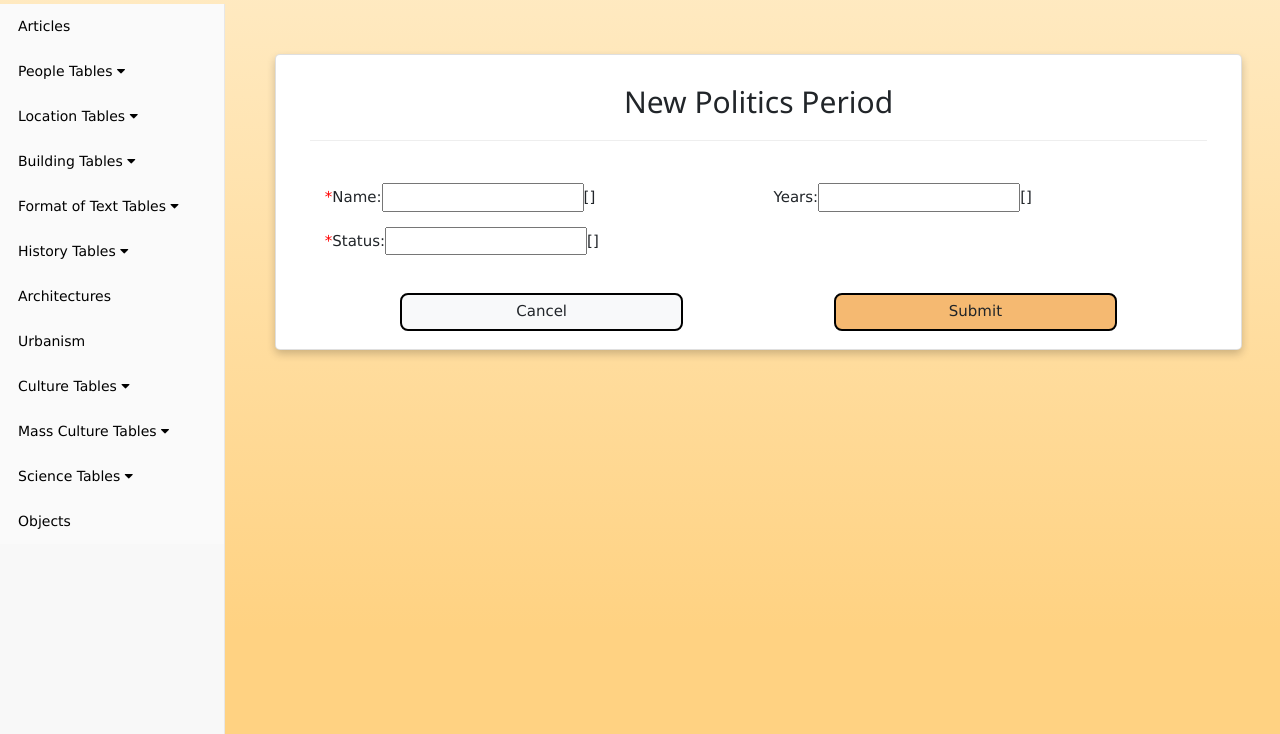
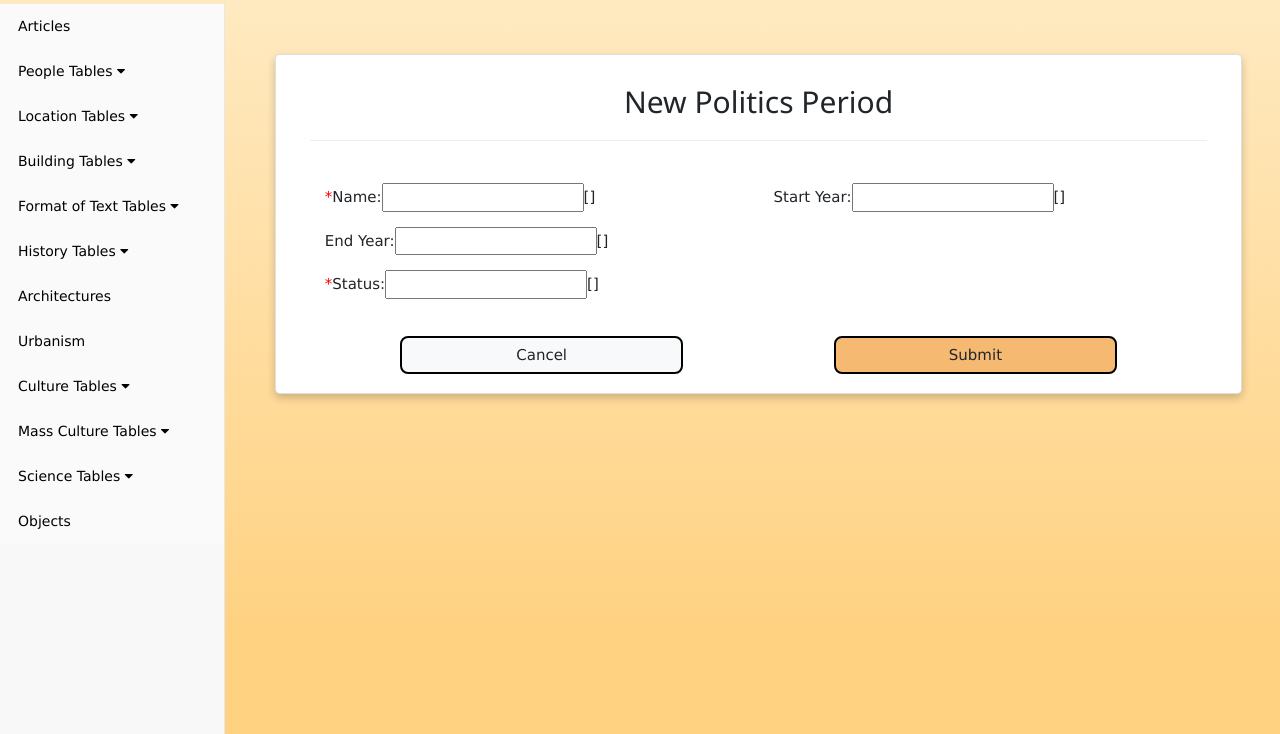
Before and after one commit to pragya96/ramon, a Django app: template templates/new/new-politics-periods.html in a window 1280 px wide. Shown: the part 66-800 px from the top of the page. Run offline with Django 3.2, Linux system fonts and the light colour scheme; the template is opened without the code that fills it, so the values that code supplies are empty, except form fields; tables that the repository leaves empty hold one stand-in row (values such as "Sample post"); form fields are guessed from the names that the template uses; some libraries are stand-ins or nearby versions; some web fonts are replaced.

Commit message:
edited year field in historical and politics period tables

```diff
--- a/templates/new/new-politics-periods.html
+++ b/templates/new/new-politics-periods.html
@@ -37,9 +37,16 @@ Ramón | New Politics Period
                                 </div>
                                 <div class="col-6">
                                     <div class="form-group form-inline">
-                                        <label class="label" for="{{ form.years.id_for_label }}">Years:</label>
-                                        {{ form.years }}
-                                        {{ form.years.errors }}
+                                        <label class="label" for="{{ form.start_year.id_for_label }}">Start Year:</label>
+                                        {{ form.start_year }}
+                                        {{ form.start_year.errors }}
+                                    </div>
+                                </div>
+                                <div class="col-6">
+                                    <div class="form-group form-inline">
+                                        <label class="label" for="{{ form.end_year.id_for_label }}">End Year:</label>
+                                        {{ form.end_year }}
+                                        {{ form.end_year.errors }}
                                     </div>
                                 </div>
                             </div>
--- a/templates/tables/historical-periods.html
+++ b/templates/tables/historical-periods.html
@@ -26,6 +26,7 @@ Ramón | Historical Periods
                             <thead>
                                 <tr>
                                     <th>Name</th>
+                                    <th>Years</th>
                                     <th>Actions</th>
                                     <th>Status</th>
                                 </tr>
@@ -34,6 +35,7 @@ Ramón | Historical Periods
                                 {% for item in data %}
                                     <tr>
                                         <td>{{ item.name }}</td>
+                                        <td>{{ item.start_year }}-{{ item.end_year }}</td>
                                         <td>
                                             <a href="{% url 'edit-historical-periods' item.id %}"><i class="fa fa-pencil"></i></a>
                                             <a href="{% url 'delete-historical-periods' item.id %}" onclick="return confirm('Do you want to delete {{ item.name }}?')"><i class="fa fa-trash"></i></a>
@@ -54,7 +56,7 @@ Ramón | Historical Periods
 
 {% block js %}
     <script type="text/javascript">
-        var status = 2;
+        var status = 3;
     </script>
     <script src="{% static 'js/home.js' %}"></script>
 {% endblock %}
--- a/templates/tables/politics-periods.html
+++ b/templates/tables/politics-periods.html
@@ -35,7 +35,7 @@ Ramón | Politics Periods
                                 {% for item in data %}
                                     <tr>
                                         <td>{{ item.name }}</td>
-                                        <td>{{ item.years }}</td>
+                                        <td>{{ item.start_year }}-{{ item.end_year }}</td>
                                         <td>
                                             <a href="{% url 'edit-politics-periods' item.id %}"><i class="fa fa-pencil"></i></a>
                                             <a href="{% url 'delete-politics-periods' item.id %}" onclick="return confirm('Do you want to delete {{ item.name }}?')"><i class="fa fa-trash"></i></a>
```
Also changed, not shown: forms/forms.py (+11 -1 lines), forms/models.py (+14 -1 lines), templates/new/new-historical-periods.html (+16 -0 lines), forms/migrations/0008_auto_20200716_1258.py (added), forms/migrations/0009_auto_20200716_1314.py (added), forms/migrations/0010_auto_20200716_1317.py (added).
